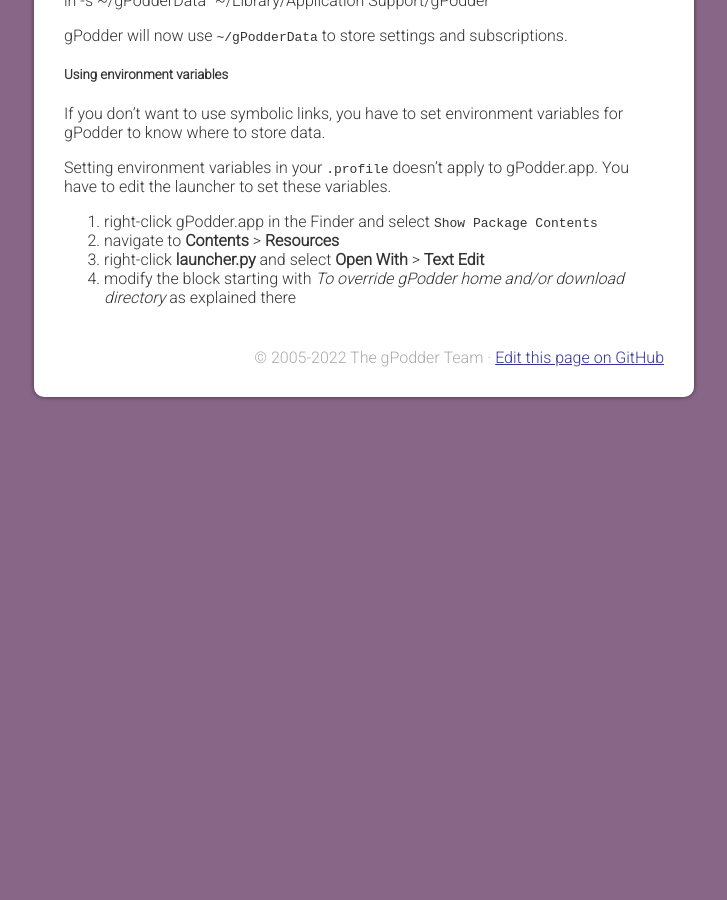
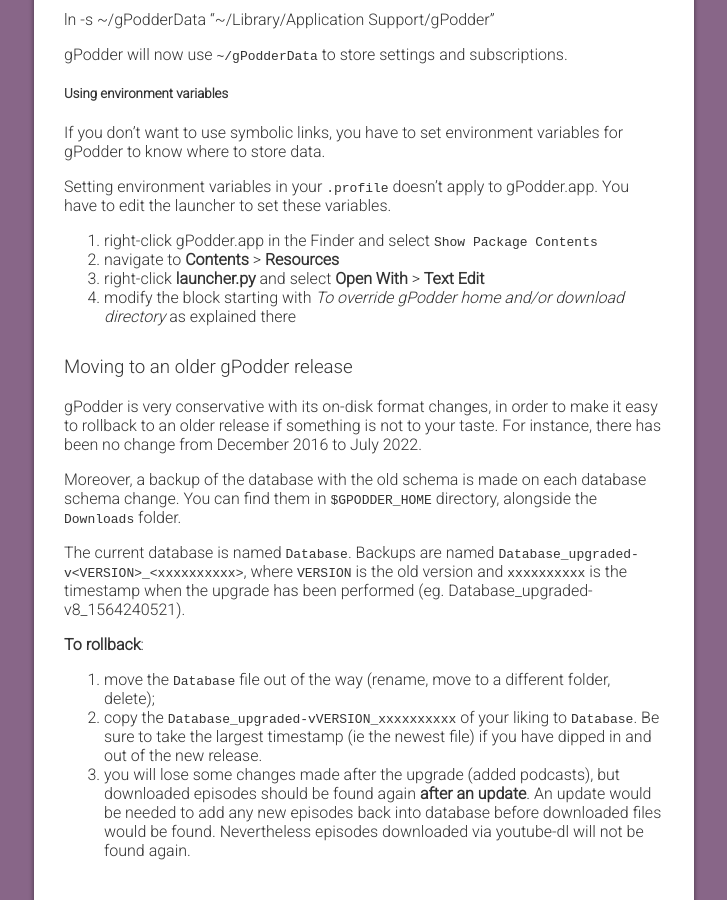
Before and after one commit to gpodder/gpodder.github.io, a Jekyll site: the page built from docs/user-manual.md, in a window 1280 px wide and 900 px high, scrolled down 13115 px. Shown: the whole window, without its empty margins (276-1003 px from the left). Built offline with Jekyll 4.4.1, drawn with Linux system fonts in a browser that asks for light colours; our own code applies the rules of GitHub Pages for plain Markdown files; before the commit the page ends 13520 px from its top, so only the background shows below that; some of the changed text lies outside the part shown.

Commit message:
add a section on how to rollback the database (#41)
* add a section on how to rollback the database

```diff
--- a/docs/user-manual.md
+++ b/docs/user-manual.md
@@ -439,3 +439,25 @@
  2. navigate to **Contents** > **Resources**
  3. right-click **launcher.py** and select **Open With** > **Text Edit**
  4. modify the block starting with *To override gPodder home and/or download directory* as explained there
+
+
+### Moving to an older gPodder release
+
+gPodder is very conservative with its on-disk format changes, in order to make it easy to rollback to an older release if
+something is not to your taste. For instance, there has been no change from December 2016 to July 2022.
+
+Moreover, a backup of the database with the old schema is made on each database schema change.
+You can find them in `$GPODDER_HOME` directory, alongside the `Downloads` folder.
+
+The current database is named `Database`. Backups are named `Database_upgraded-v<VERSION>_<xxxxxxxxxx>`,
+where `VERSION` is the old version and `xxxxxxxxxx` is the timestamp when the upgrade has been performed
+ (eg. Database_upgraded-v8_1564240521).
+
+**To rollback**:
+
+ 1. move the `Database` file out of the way (rename, move to a different folder, delete);
+ 2. copy the `Database_upgraded-vVERSION_xxxxxxxxxx` of your liking to `Database`. Be sure to take the largest timestamp
+    (ie the newest file) if you have dipped in and out of the new release.
+ 3. you will lose some changes made after the upgrade (added podcasts), but downloaded episodes should be found again
+    **after an update**. An update would be needed to add any new episodes back into database before downloaded files
+    would be found. Nevertheless episodes downloaded via youtube-dl will not be found again.
```
